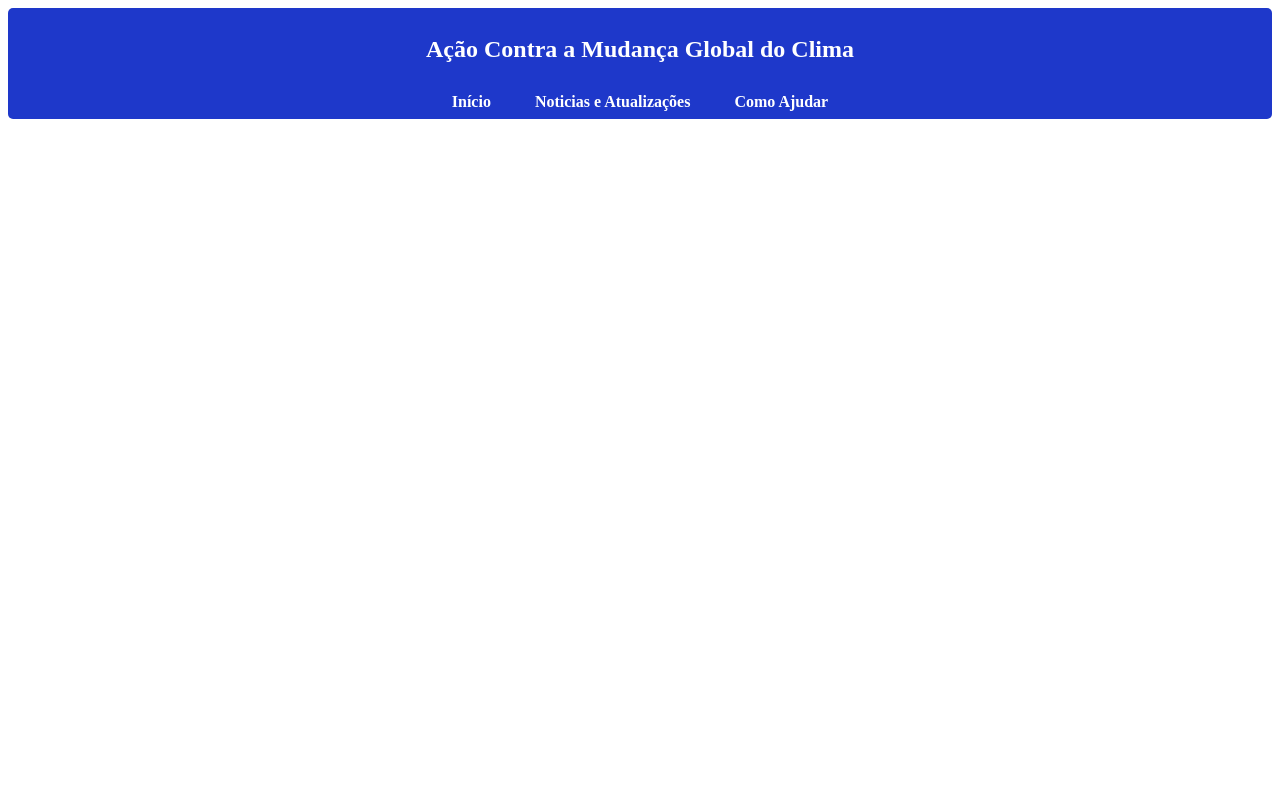
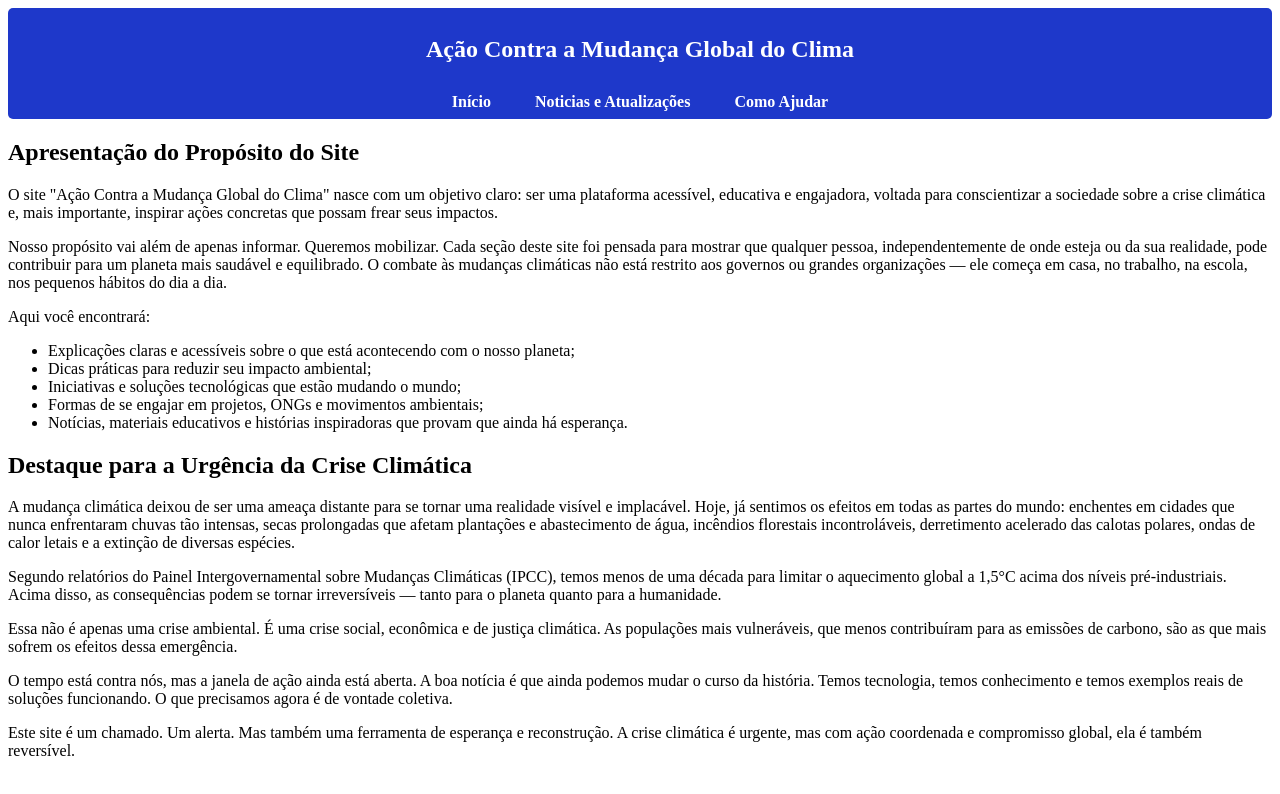
Before and after one commit to BrnORosa/A-es-contra-mudan-a-global-de-clima, a plain HTML site: page pagina_inicial.html in a window 1280 px wide. Drawn offline with Linux system fonts and the light colour scheme.

Commit message:
uma inserção de texto na pagina principal

```diff
--- a/pagina_inicial.html
+++ b/pagina_inicial.html
@@ -22,8 +22,59 @@
 
             </nav>
         </header>
+        <div class="div_texto">
+            <h2>Apresentação do Propósito do Site</h2>
+            <p>O site "Ação Contra a Mudança Global do Clima" nasce com um objetivo claro: ser uma plataforma acessível, educativa e engajadora,
+                voltada para conscientizar a sociedade sobre a crise climática e, mais importante, inspirar ações concretas que possam frear seus impactos.
+            </p>
+            <p>Nosso propósito vai além de apenas informar. Queremos mobilizar. Cada seção deste site foi pensada para mostrar que qualquer pessoa,
+                 independentemente de onde esteja ou da sua realidade, pode contribuir para um planeta mais saudável e equilibrado. O combate às mudanças
+                 climáticas não está restrito aos governos ou grandes organizações — ele começa em casa, no trabalho, na escola, nos pequenos hábitos do dia a dia.
+            </p>
+            <p>
+                Aqui você encontrará:
+            </p>
+            <ul>
+                <li>
+                    Explicações claras e acessíveis sobre o que está acontecendo com o nosso planeta;
+                </li>
+                <li>
+                    Dicas práticas para reduzir seu impacto ambiental;
+                </li>
+                <li>
+                    Iniciativas e soluções tecnológicas que estão mudando o mundo;
+                </li>
+                <li>
+                    Formas de se engajar em projetos, ONGs e movimentos ambientais;
+                </li>
+                <li>
+                    Notícias, materiais educativos e histórias inspiradoras que provam que ainda há esperança.
+                </li>
+            </ul>
 
+            <h2>Destaque para a Urgência da Crise Climática</h2>
+            <p>
+                A mudança climática deixou de ser uma ameaça distante para se tornar uma realidade visível e implacável. Hoje, já sentimos os efeitos em todas
+                 as partes do mundo: enchentes em cidades que nunca enfrentaram chuvas tão intensas, secas prolongadas que afetam plantações e abastecimento de água,
+                 incêndios florestais incontroláveis, derretimento acelerado das calotas polares, ondas de calor letais e a extinção de diversas espécies.
+            </p>
+            <p>
+                Segundo relatórios do Painel Intergovernamental sobre Mudanças Climáticas (IPCC), temos menos de uma década para limitar o aquecimento global
+                a 1,5°C acima dos níveis pré-industriais. Acima disso, as consequências podem se tornar irreversíveis — tanto para o planeta quanto para a humanidade.
+            </p>
+            <p>
+                Essa não é apenas uma crise ambiental. É uma crise social, econômica e de justiça climática. As populações mais vulneráveis, que menos contribuíram
+                para as emissões de carbono, são as que mais sofrem os efeitos dessa emergência.
+            </p>
+            <p>
+                O tempo está contra nós, mas a janela de ação ainda está aberta. A boa notícia é que ainda podemos mudar o curso da história. Temos tecnologia,
+                temos conhecimento e temos exemplos reais de soluções funcionando. O que precisamos agora é de vontade coletiva.
+            </p>
+            <p>
+                Este site é um chamado. Um alerta. Mas também uma ferramenta de esperança e reconstrução. A crise climática é urgente, mas com ação coordenada
+                e compromisso global, ela é também reversível.
+            </p>
 
-
+        </div><!--aqui acaba a div do texto-->
     </body>
 </html>
```
